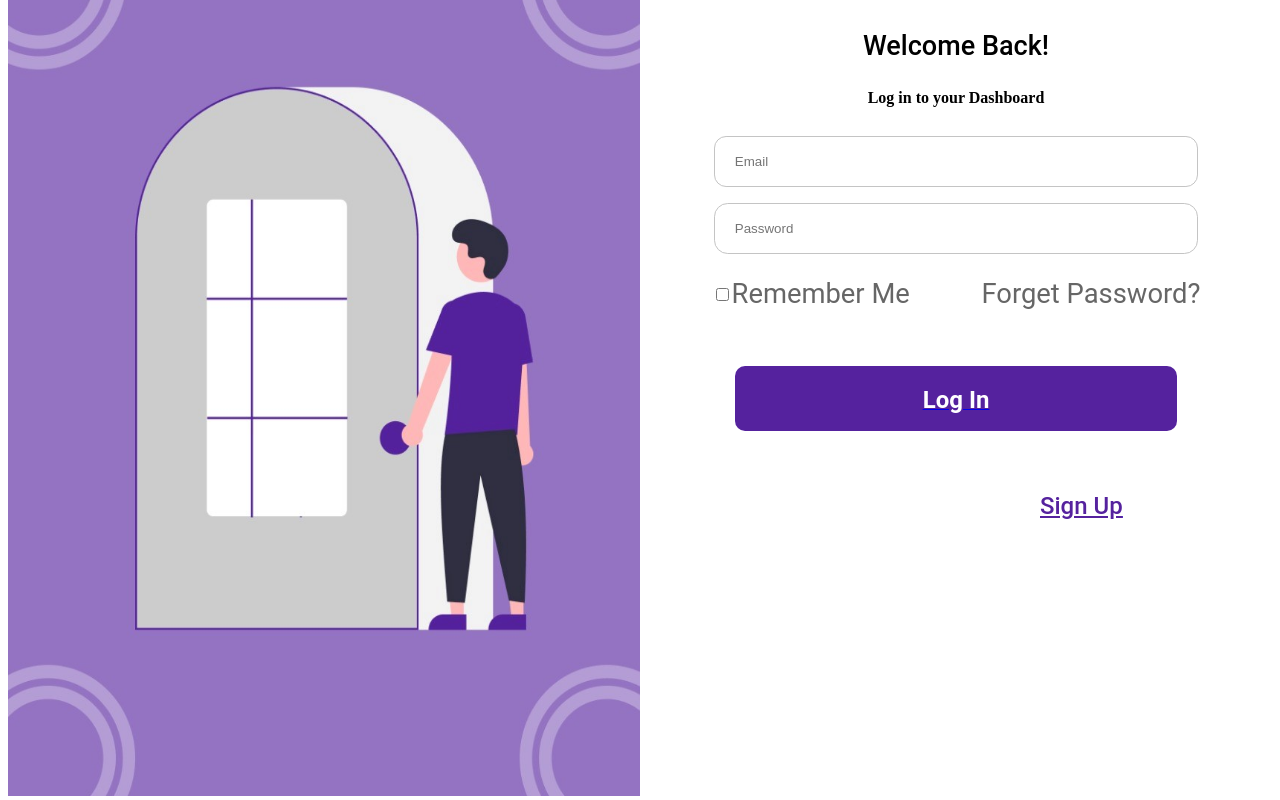
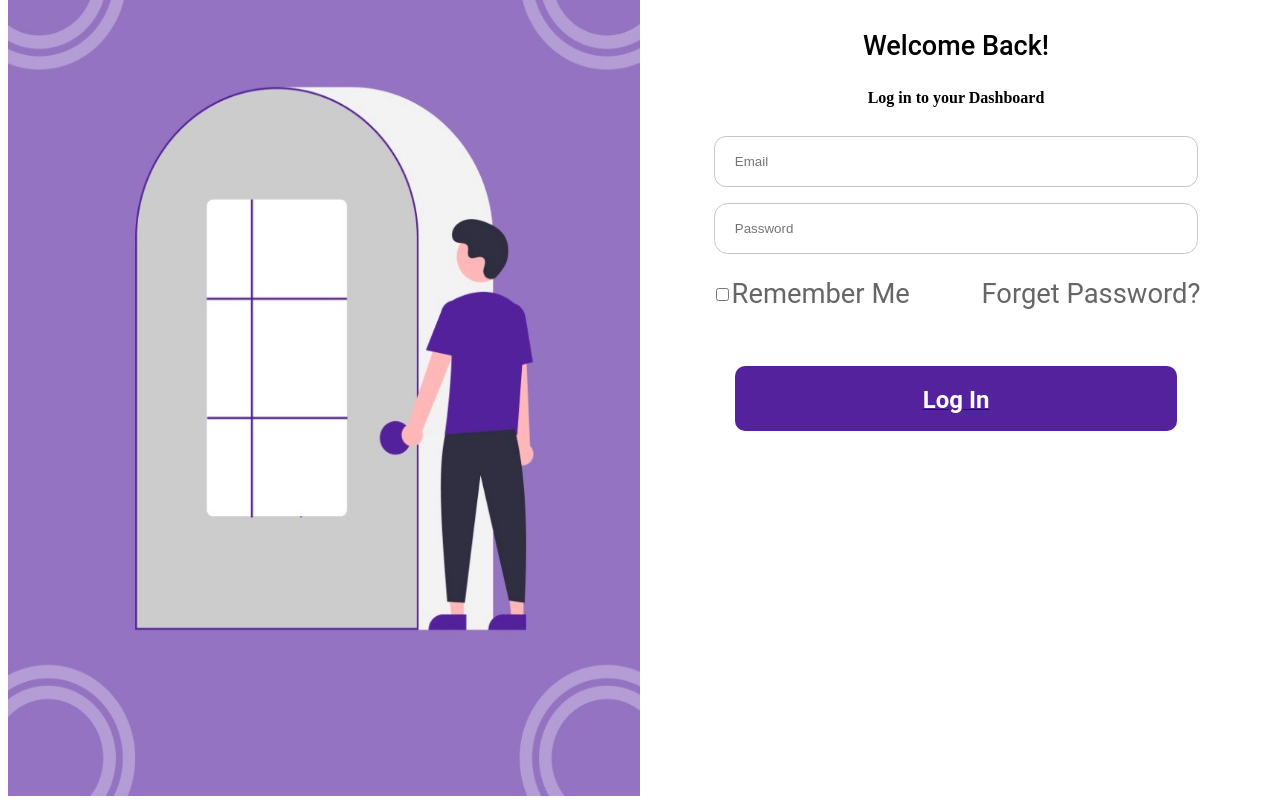
Before and after one commit to Group-2-Unicorn/e-wallet-frontend, a React (Create React App) app: page / in a window 1280 px wide. Built offline with nearby package versions, Linux system fonts and the light colour scheme.

Commit message:
removed the signup button from login

```diff
--- a/src/Components/LogIn/LogIn.js
+++ b/src/Components/LogIn/LogIn.js
@@ -121,12 +121,6 @@ function LogIn() {
             </button>
             <div className="sign-up-container">
               <p className="create-account-option">Don't have an Account?</p>
-              <p>
-                <Link to="/SignUp">
-                  {""}
-                  <span className="sign-up-text">Sign Up</span>
-                </Link>
-              </p>
             </div>
         </div>
         </div>
```
